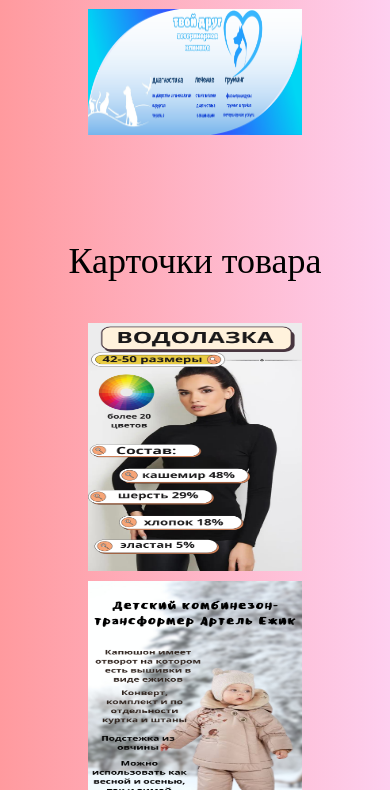
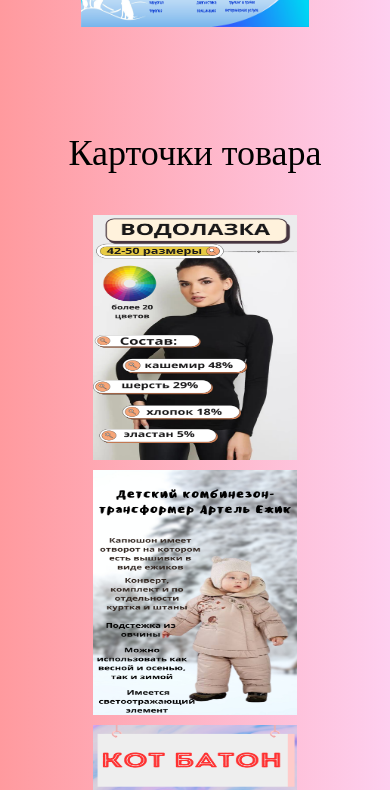
Before and after one commit to Dimasiddf/-1, a PHP site: page / in a window 390 px wide. Shown: the part 5710-6500 px from the top of the page. Run offline with PHP 8.4, Linux system fonts and the light colour scheme.

Commit message:
Update adaptation.css

```diff
--- a/adaptation.css
+++ b/adaptation.css
@@ -118,17 +118,20 @@
 	}
 	.card{
 		margin: 5px auto;
-		height: 102px;
+		height: 105px;
+		width:228px;
 	}
 	.covers{
 		margin: 5px auto;
+		height:105px;
+		width:228px;
 	}
 	.menu{
 		display: block;
 	}
 	.card_WB{
-		width: 214px;
-		height: 248px ;
+		width: 204px;
+		height: 245px ;
 		margin: 5px auto;
 	}
 }
```
